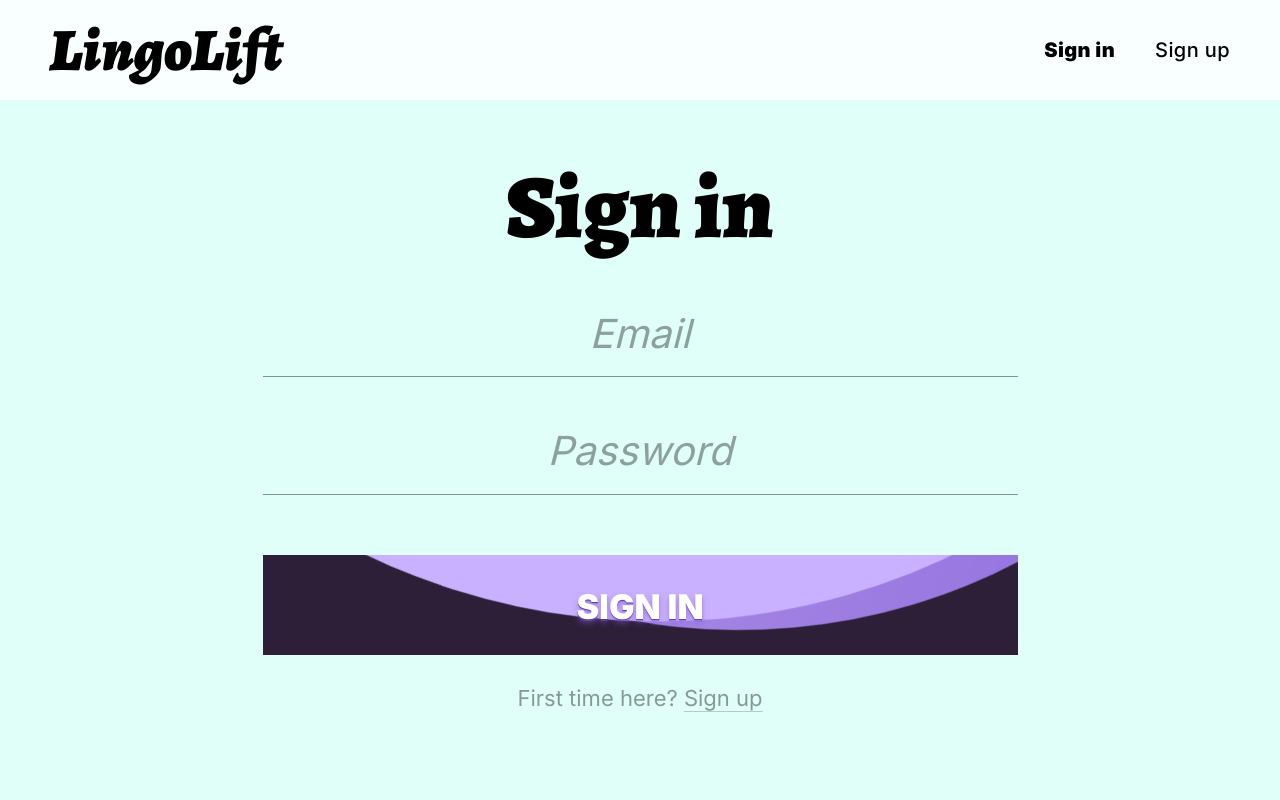
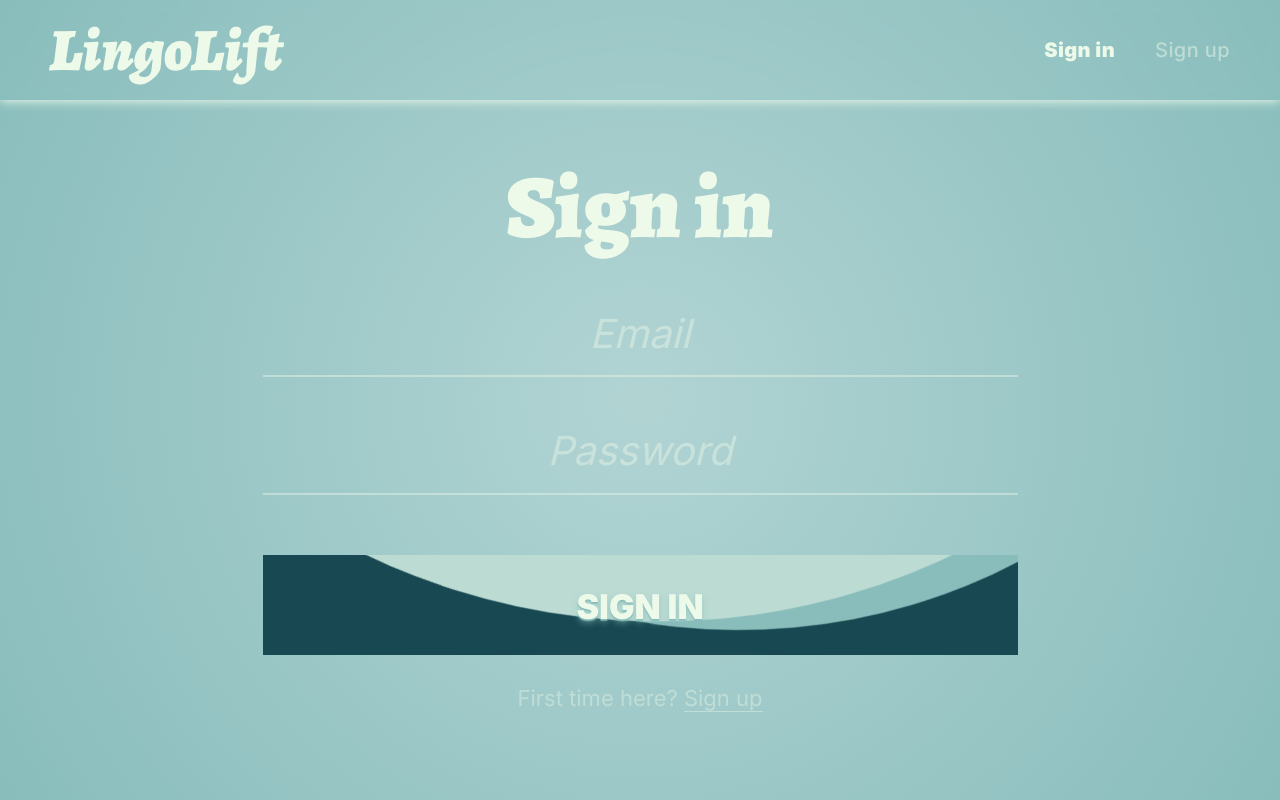
Before and after one commit to DmitryLebetsky/lingo-lift, a React (Create React App) app in the folder lingo-app/: page / in a window 1280 px wide. Built offline with nearby package versions, Linux system fonts and the light colour scheme; a web font is replaced by a local one.

Commit message:
feat: add styles and fix: fix learning words

```diff
--- a/lingo-app/src/components/pages/LearnWords/LearnWordsPage.jsx
+++ b/lingo-app/src/components/pages/LearnWords/LearnWordsPage.jsx
@@ -8,6 +8,7 @@ import studySession from '../../../entities/studySession';
 import { changeLearningStatusAction } from '../../../store/learningManagerReducer';
 import { changeCurrentWordAction } from '../../../store/studySessionReducer';
 import { changeLoadingStatusAction } from '../../../store/loadingManagerReducer';
+import LiquidButton from '../../../basicComponents/LiquidButton';
 
 const LearnWordsPage = () => {
     const dispatch = useDispatch();
@@ -30,7 +31,7 @@ const LearnWordsPage = () => {
     ) : (
         <div className='learn-words-wrapper'>
             <WordCard />
-            <button onClick={getNextWord} className='learn-words__next-button'>Next</button>
+            <LiquidButton onClick={getNextWord} text={">"} className='learn-words__next-button'></LiquidButton>
         </div>
     );
     return <>{output}</>;
--- a/lingo-app/src/entities/studySession.js
+++ b/lingo-app/src/entities/studySession.js
@@ -46,6 +46,7 @@ class StudySession {
         const indexOfNextWord = this.indexOfCurrentWord + 1;
         if (indexOfNextWord < this.wordsForSession.length) {
             this.currentWord = this.wordsForSession[indexOfNextWord];
+            this.indexOfCurrentWord = indexOfNextWord;
         } else {
             this.currentWord = null;
             this.isInProcess = false;
--- a/lingo-app/src/scss/abstracts/_constants.scss
+++ b/lingo-app/src/scss/abstracts/_constants.scss
@@ -2,14 +2,14 @@
 
 $color-primary: #cab1ff;
 $color-primary-dark: #843fdd;
-$color-secondary: #e0fff8;
+$color-secondary: #88BDBC;
 $color-dark: #000;
-$color-light: #fff;
+$color-light: #eefae9;
 
 /* Buttons */
 
-$btn-shadow: 0px 4px 6px rgba(130, 89, 217, 0.5),
-  0px 2px 1px rgba(130, 89, 217, 0.5), 0px 1px 0px rgba(0, 0, 0, 0.8);
+$btn-shadow: 0px 4px 6px rgba($color-secondary, 0.5),
+  0px 2px 1px rgba($color-secondary, 0.8), 0px 1px 0px rgba($color-secondary, 1);
 $btn-transition: all 0.5s ease;
 
 /* Fonts: families */
--- a/lingo-app/src/scss/base/_base.scss
+++ b/lingo-app/src/scss/base/_base.scss
@@ -4,7 +4,8 @@
 
 body {
     position: relative;
-    background-color: $color-secondary;
+    // background-color: $color-secondary;
+    background-image: radial-gradient(circle at center, rgba($color-secondary, 0.65), $color-secondary);
 }
 
 a {
--- a/lingo-app/src/scss/base/_typography.scss
+++ b/lingo-app/src/scss/base/_typography.scss
@@ -14,7 +14,7 @@ h4,
 h5,
 h6 {
     margin: 0;
-    color: $color-dark;
+    color: $color-light;
     font-weight: $font-weight-black;
     font-family: $font-secondary;
 }
--- a/lingo-app/src/scss/components/_liquid_button.scss
+++ b/lingo-app/src/scss/components/_liquid_button.scss
@@ -5,7 +5,7 @@
     padding: 20px 50px;
     overflow: hidden;
     text-transform: uppercase;
-    background: #2d1f38;
+    background: #184851;
     border: 0;
     outline: none;
     cursor: pointer;
@@ -44,13 +44,13 @@
     }
 
     &:before {
-        background: radial-gradient(68.36% 325.38% at 39.62% 31.64%, rgba(255, 255, 255, 0.3) 0%, rgba(255, 255, 255, 0) 100%), #8259D9;
+        background: $color-secondary;
         border-radius: 40%;
         animation: animate 10s linear infinite;
     }
 
     &:after {
-        background: $color-primary;
+        background: #bbdbd3;
         border-radius: 45%;
         animation: animate 5s linear infinite;
     }
--- a/lingo-app/src/scss/components/_logo.scss
+++ b/lingo-app/src/scss/components/_logo.scss
@@ -1,4 +1,5 @@
 .logo {
+    color: $color-light;
     @include font($size: 6rem,
     $weight: $font-weight-black,
     $family: $font-secondary,
--- a/lingo-app/src/scss/layouts/_header.scss
+++ b/lingo-app/src/scss/layouts/_header.scss
@@ -4,7 +4,8 @@
     width: 100%;
     height: $header-height;
     padding: 20px 50px;
-    background-color: rgba($color: $color-light, $alpha: 0.8);
+    background-color: transparent;
+    box-shadow: 0px 1px 10px rgba($color-light, 1);
     backdrop-filter: blur(7px);
     @include flex(row, space-between, center);
 }
@@ -33,7 +34,7 @@
 }
 
 .navigation__item a {
-    color: $color-dark;
+    color: rgba($color-light, 0.5);
     text-transform: none;
     cursor: default;
 
@@ -41,11 +42,12 @@
     @include transition(color);
 
     &:not(.navigation__item_active):hover {
-        color: $color-primary-dark;
+        color: $color-light;
         cursor: pointer;
     }
 
     &.navigation__item_active {
+        color: $color-light;
         font-weight: $font-weight-black;
     }
 }
--- a/lingo-app/src/scss/layouts/_learn-words.scss
+++ b/lingo-app/src/scss/layouts/_learn-words.scss
@@ -79,13 +79,25 @@
     min-height: 100vh;
     @extend %padding;
     @include flex(column, flex-start, center);
+
+    .learn-words__next-button {
+        @include flex(row, center, center);
+        border-radius: 100%;
+        width: 100px;
+        height: 100px;
+    }
+
+    .liquid-button-container__text {
+        font-size: 6.8rem;
+        margin-bottom: 10px;
+        margin-left: 7px;
+    }
+
+    .liquid:before {
+        top: 45%;
+    }
+
+    .liquid:after {
+        top: 35%;
+    }
 }
-
-.learn-words__next-button {
-    width: 100px;
-    height: 100px;
-    background-color: transparent;
-    color: black;
-    @include font(2rem);
-    cursor: pointer;
-}
--- a/lingo-app/src/scss/layouts/_word-card.scss
+++ b/lingo-app/src/scss/layouts/_word-card.scss
@@ -11,17 +11,17 @@
 
 .learn-word-card__front,
 .learn-word-card__back {
-    box-shadow: 0px 0px 15px #CDCDCD;
+    box-shadow: 0px 0px 25px $color-light;
     height: 100%;
     width: 100%;
     position: absolute;
     backface-visibility: hidden;
     background-color: $color-light;
-    @include media-hover {
-        &:hover {
-            box-shadow: 0px 6px 16px rgba(0, 0, 0, 0.6);
-        }
-    }
+    // @include media-hover {
+    //     &:hover {
+    //         box-shadow: 0px 6px 16px rgba(0, 0, 0, 0.6);
+    //     }
+    // }
 
     transition: all .5s ease-in-out;
 }
@@ -30,8 +30,8 @@
     transform: rotateY(180deg);
     .learn-word-card__title {
         @include font(8.8rem, $font-weight-extralight);
-        color: $color-dark;
-        opacity: 0.6;
+        color: rgba(#184851, 0.8);
+        opacity: 0.8;
     }
 }
 
@@ -40,6 +40,7 @@
     text-align: center;
     margin-top: 110px;
     transition: all .5s ease-in-out;
+    color: rgba(#184851, 0.8);
     @include font(8.8rem);
 }
 
--- a/lingo-app/src/scss/pages/_auth.scss
+++ b/lingo-app/src/scss/pages/_auth.scss
@@ -11,6 +11,15 @@
 .sign-in-form,
 .sign-up-form,
 .vocabulary-page-form {
+    .MuiInput-underline:hover:not(.Mui-disabled):before {
+        border-bottom: 2px solid rgba($color-light, $alpha: 0.42);
+    }
+    .MuiInput-underline:after {
+        border-bottom: 1px solid rgba($color-light, $alpha: 0.42);
+    }
+    .MuiInput-underline:before {
+        border-bottom: 2px solid rgba($color-light, $alpha: 0.42);
+    }
     z-index: 3;
     margin-bottom: 30px;
     @include flex(column, center, center);
@@ -18,13 +27,22 @@
 
 .sign-in-form__email,
 .sign-up-form__email,
-.vocabulary-page-form__word, {
+.sign-up-form__password,
+.vocabulary-page-form__word {
+    .MuiInputBase-input {
+        color: $color-light;
+    }
+
     margin-bottom: 30px;
 }
 
 .sign-in-form__password,
 .sign-up-form__repeat-password,
 .vocabulary-page-form__translation {
+    .MuiInputBase-input {
+        color: $color-light;
+    }
+
     margin-bottom: 60px;
 }
 
@@ -48,15 +66,15 @@
 .sign-in-page-additional-info__sign-up-link,
 .sign-up-page-additional-info,
 .sign-up-page-additional-info__sign-in-link {
-    color: rgba($color-dark, $alpha: 0.4);
+    color: rgba($color-light, $alpha: 0.4);
 }
 
 .sign-in-page-additional-info__sign-up-link,
 .sign-up-page-additional-info__sign-in-link {
-    border-bottom: 1px solid rgba($color-dark, $alpha: 0.2);
-    @include transition(color);
-
+    border-bottom: 1px solid rgba($color-light, $alpha: 0.4);
+    @include transition();
     &:hover {
-        color: $color-dark;
+        color: $color-light;
+        border-bottom: 1px solid rgba($color-light, $alpha: 1);
     }
 }
```
